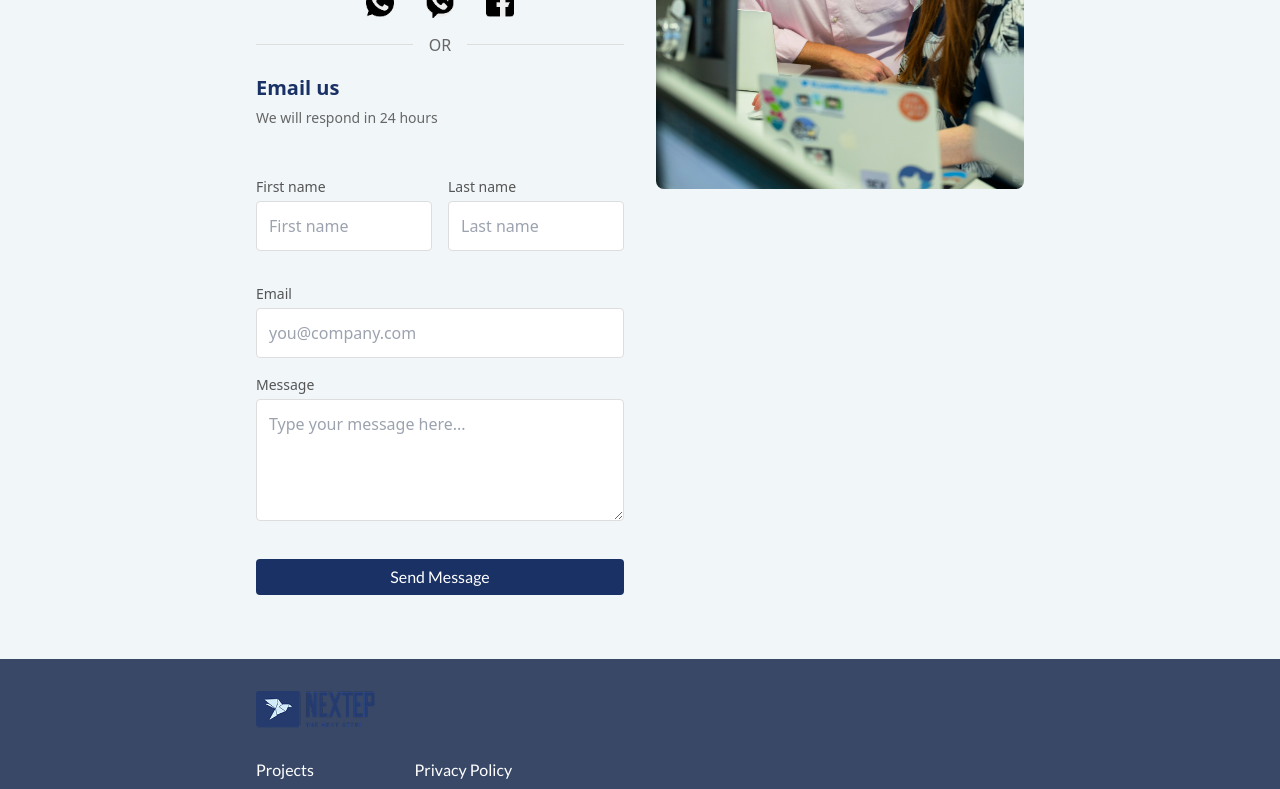
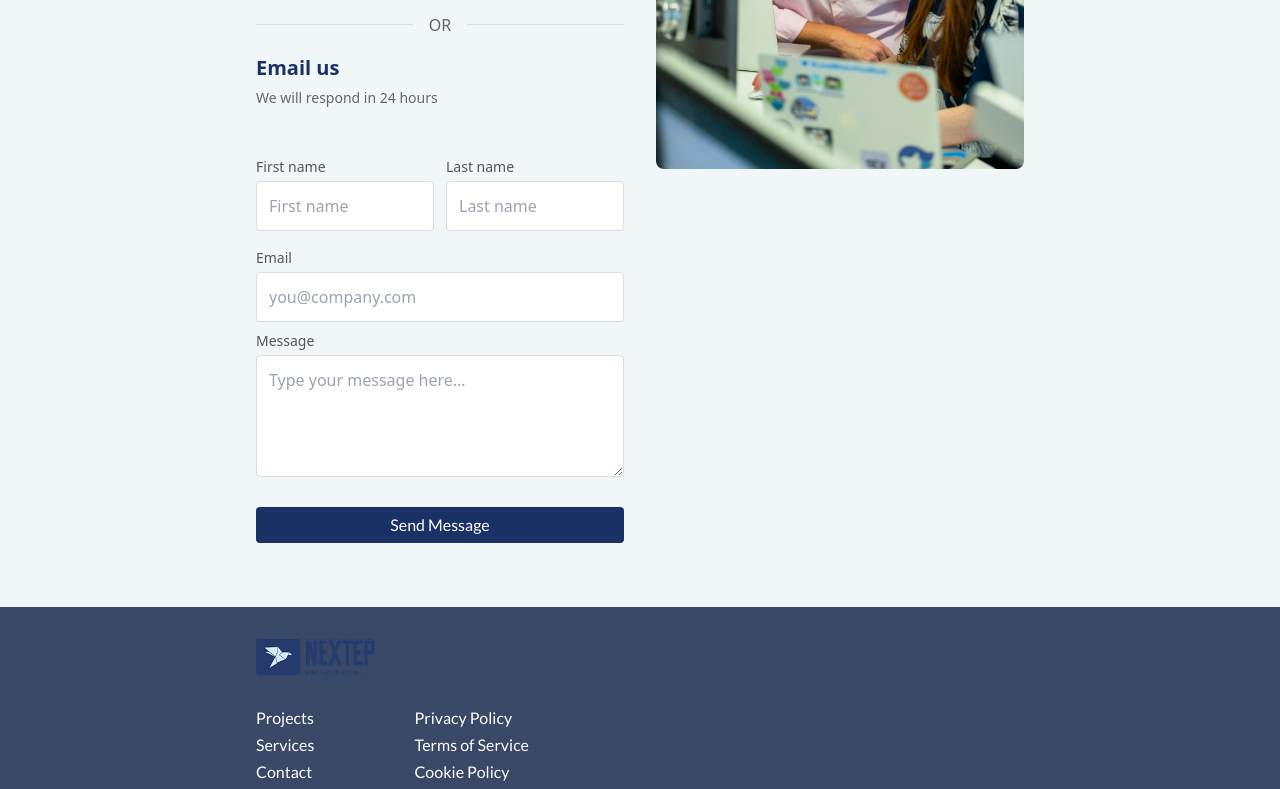
Before and after one commit to Lado267/nextep-front, a Next.js app: page /contact in a window 1280 px wide. Shown: the part 718-1507 px from the top of the page. Built offline with nearby package versions, Linux system fonts and the light colour scheme.

Commit message:
- fixing issues

```diff
--- a/src/app/contact/page.css
+++ b/src/app/contact/page.css
@@ -185,12 +185,12 @@
 .form-row {
   display: flex;
   flex-direction: column;
-  gap: 1rem;
-  margin-bottom: 1rem;
+  gap: 12px;
+  margin-bottom: 8px;
 }
 
 .form-group {
-  margin-bottom: 1rem;
+  margin-bottom: 8px;
   width: 100%;
 }
 
@@ -250,7 +250,7 @@ input, select, textarea {
 
   .contact-title {
     font-size: 32px;
-    margin-bottom: 40px;
+    margin-bottom: 20px;
   }
 
   .left-column {
--- a/src/app/contact/page.tsx
+++ b/src/app/contact/page.tsx
@@ -14,7 +14,6 @@ import {Button} from '../../components/ui/button';
 export default function ContactPage() {
   return (
     <main className="contact-container">
-
       <Head>
         <link rel="canonical" href="https://nextep.solutions/contact" />
       </Head>
--- a/src/app/page.tsx
+++ b/src/app/page.tsx
@@ -14,6 +14,7 @@ export default function Home() {
       <Head>
         <link rel="canonical" href="https://nextep.solutions/" />
       </Head>
+
       <section className="desktop-content-appearance w-full desktop-background mt-[44px]">
           <div className="flex flex-col gap-[24px] mt-[8px]">
             <h1>{HomePageAlt.desktop.hero.heroTitle}</h1>
@@ -37,7 +38,7 @@ export default function Home() {
       </section>
 
       <section className="flex flex-col mobile-content-appearance gap-[12px] items-center justify-center w-[90vw]">
-          <h1 className="text-center">{HomePageAlt.mobile.hero.heroTitle}</h1>
+          <h2 className="text-center">{HomePageAlt.mobile.hero.heroTitle}</h2>
           <h4 className="text-center text-tertiaryProject">{HomePageAlt.mobile.hero.heroSubtitle1}</h4>
           <h4 className="text-center text-tertiaryProject">{HomePageAlt.mobile.hero.heroSubtitle2}</h4>
           <a href="/contact">
@@ -47,6 +48,7 @@ export default function Home() {
                  src={HomePageAlt.mobile.hero.heroImageSrc}
                  className="mt-[24px] w-full"/>
       </section>
+
       <section className="mobile-content-appearance">
         <CompanyCarouselMobile companies={HomePageAlt.mobile.carousel.companies}/>
       </section>
--- a/src/app/projects/[slug]/page.tsx
+++ b/src/app/projects/[slug]/page.tsx
@@ -2,21 +2,16 @@ import React from 'react';
 import Link from 'next/link';
 import Image from 'next/image'
 import { Card, CardContent } from "../../../components/ui/card"
-import {
-  Carousel,
-  CarouselContent,
-  CarouselItem,
-  CarouselNext,
-  CarouselPrevious
-} from "../../../components/ui/carousel"
 import { projectDetails } from '../../../utils/projectDetails';
 import { Gallery } from '../../../elements/gallery/gallery';
 import './page.css';
 import { HeroImage } from './hero_image';
 
+// Move Carousel to a separate client component
+import { TechStackCarousel } from './techstack_carousel';
+
 export default async function ProjectDetails({ params }) {
-
-  const { slug } = await params;
+  const { slug } = params;
   const project = projectDetails[slug];
 
   return (
@@ -29,7 +24,7 @@ export default async function ProjectDetails({ params }) {
       </div>
 
       <div className="section">
-        <h2 className="section-title">Project Overview</h2>
+        <p className="section-title">Project Overview</p>
         <p className="project-description">
           {project.projectOverview[0]}
         </p>
@@ -40,29 +35,7 @@ export default async function ProjectDetails({ params }) {
 
       <div className="section">
         <h2 className="section-title">Technology Stack</h2>
-        <div className="max-w-full overflow-hidden">
-          <Carousel className="w-full">
-        <CarouselContent className="-ml-3 gap-[0px]">
-          {project.techStack.map((item, index) => (
-          <CarouselItem key={index} className="pl-2 sm:basis-1/6 basis-1/4">
-        <div className="">
-          <Card>
-            <CardContent className="flex h-[84px] items-center justify-center p-6">
-            <Image
-          src={item.desktopIcon}
-          alt={`${item.slug} logo`}
-          className='tech-icon object-contain'
-            />
-            </CardContent>
-          </Card>
-        </div>
-          </CarouselItem>
-          ))}
-        </CarouselContent>
-        <CarouselPrevious />
-        <CarouselNext />
-          </Carousel>
-        </div>
+        <TechStackCarousel techStack={project.techStack} />
       </div>
 
       <div className="section">
@@ -74,22 +47,6 @@ export default async function ProjectDetails({ params }) {
         ))}
       </div>
 
-      {/* <div className="section">
-        <h2 className="section-title">Key Features</h2>
-        <div className="highlights">
-          {project.keyFeatures.map((feature, index) => (
-        <div key={index} className="highlight-item">
-          <h3 className={`highlight-title highlight-${feature.title.toLowerCase().replace(' ', '')}`}>
-            {feature.title}
-          </h3>
-          <p className="highlight-description">
-            {feature.description}
-          </p>
-        </div>
-          ))}
-        </div>
-      </div> */}
-
       {project.gallery && project.gallery.length > 0 && (
         <div className="section">
           <h2 className="section-title">UI/UX Gallery</h2>
@@ -97,22 +54,6 @@ export default async function ProjectDetails({ params }) {
         </div>
       )}
 
-
-
-      {/* <div className="section">
-        <h2 className="section-title">Results & Impact</h2>
-        <div className="results-metrics">
-          {project.resultsMetrics.map((metric, index) => (
-        <div key={index} className="metric-card">
-          <div className="metric-value">{metric.value}</div>
-          <div className="metric-label">{metric.label}</div>
-        </div>
-          ))}
-        </div>
-        <p className="project-description">
-          The platform successfully handled the client's Black Friday sale with over 200,000 concurrent users and zero downtime. The implementation of the new search functionality improved product discoverability, leading to a significant increase in average order value.
-        </p>
-      </div> */}
       <div className='h-[1px] w-full bg-red'></div>
       <div className="cta-section">
         <h2 className="cta-title">Ready to take the Next Step?</h2>
--- /dev/null
+++ b/src/app/projects/[slug]/techstack_carousel.tsx
@@ -0,0 +1,39 @@
+'use client';
+
+import Image from 'next/image';
+import { Card, CardContent } from "../../../components/ui/card"
+import {
+  Carousel,
+  CarouselContent,
+  CarouselItem,
+  CarouselNext,
+  CarouselPrevious
+} from "../../../components/ui/carousel"
+
+export function TechStackCarousel({ techStack }) {
+  return (
+    <div className="max-w-full overflow-hidden">
+      <Carousel className="w-full">
+        <CarouselContent className="-ml-3 gap-[0px]">
+          {techStack.map((item, index) => (
+            <CarouselItem key={index} className="pl-2 sm:basis-1/6 basis-1/4">
+              <div className="">
+                <Card>
+                  <CardContent className="flex h-[84px] items-center justify-center p-6">
+                    <img
+                      src={item.desktopIcon}
+                      alt={`${item.slug} logo`}
+                      className='tech-icon object-contain'
+                    />
+                  </CardContent>
+                </Card>
+              </div>
+            </CarouselItem>
+          ))}
+        </CarouselContent>
+        <CarouselPrevious />
+        <CarouselNext />
+      </Carousel>
+    </div>
+  );
+}
```
